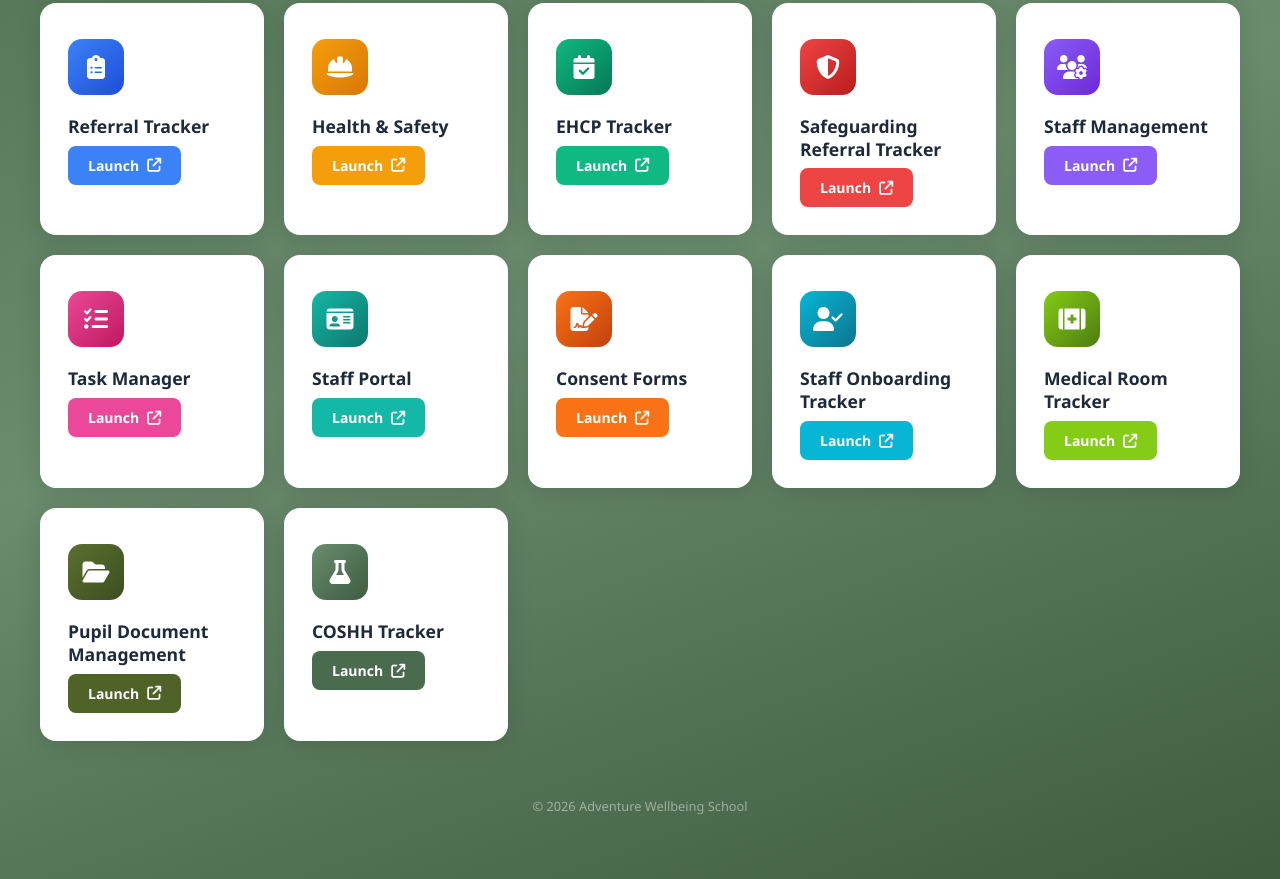
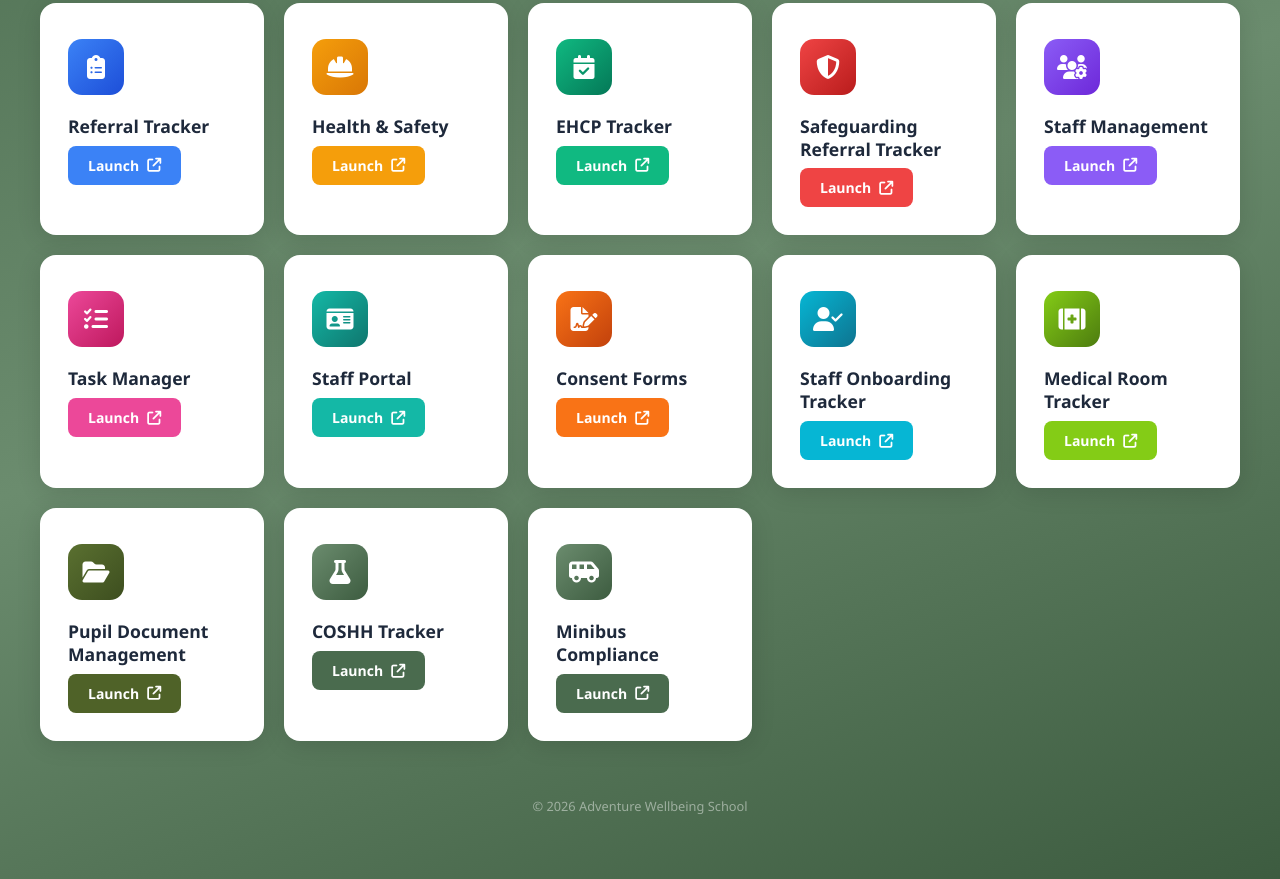
Before and after one commit to aliciaennis1/aws-staff-portal, a plain HTML site: page index.html in a window 1280 px wide. Shown: the part 349-1228 px from the top of the page. Drawn offline with Linux system fonts and the light colour scheme.

Commit message:
Add Minibus Compliance tile to governance hub
Co-Authored-By: Claude Opus 5.5 <noreply@anthropic.com>

```diff
--- a/index.html
+++ b/index.html
@@ -286,6 +286,16 @@
       </a>
     </div>
 
+    <div class="card">
+      <div class="card-icon">
+        <i class="fa-solid fa-van-shuttle"></i>
+      </div>
+      <h2>Minibus Compliance</h2>
+      <a class="launch-btn" href="https://gray-mud-0587d0403.8.azurestaticapps.net" target="_blank" rel="noopener">
+        Launch <i class="fa-solid fa-arrow-up-right-from-square"></i>
+      </a>
+    </div>
+
   </div>
 
   <footer>&copy; 2026 Adventure Wellbeing School</footer>
```
